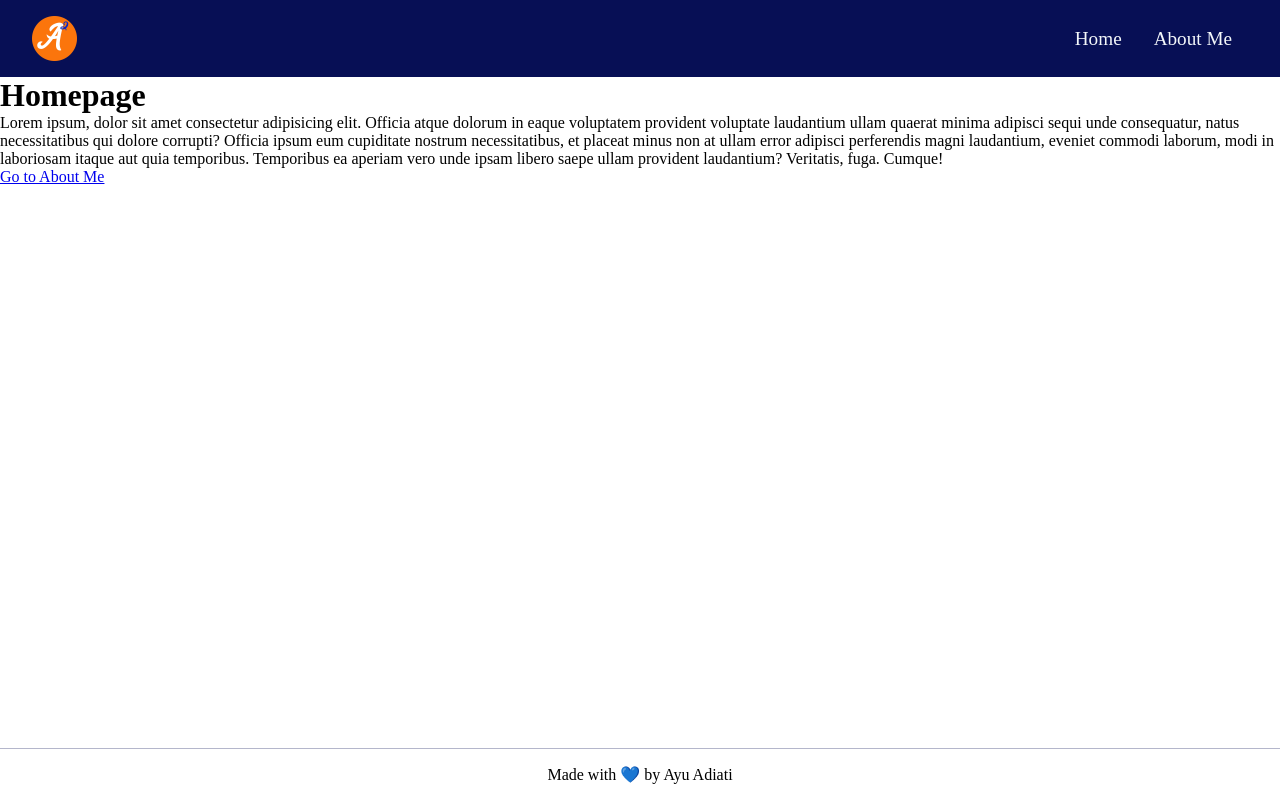
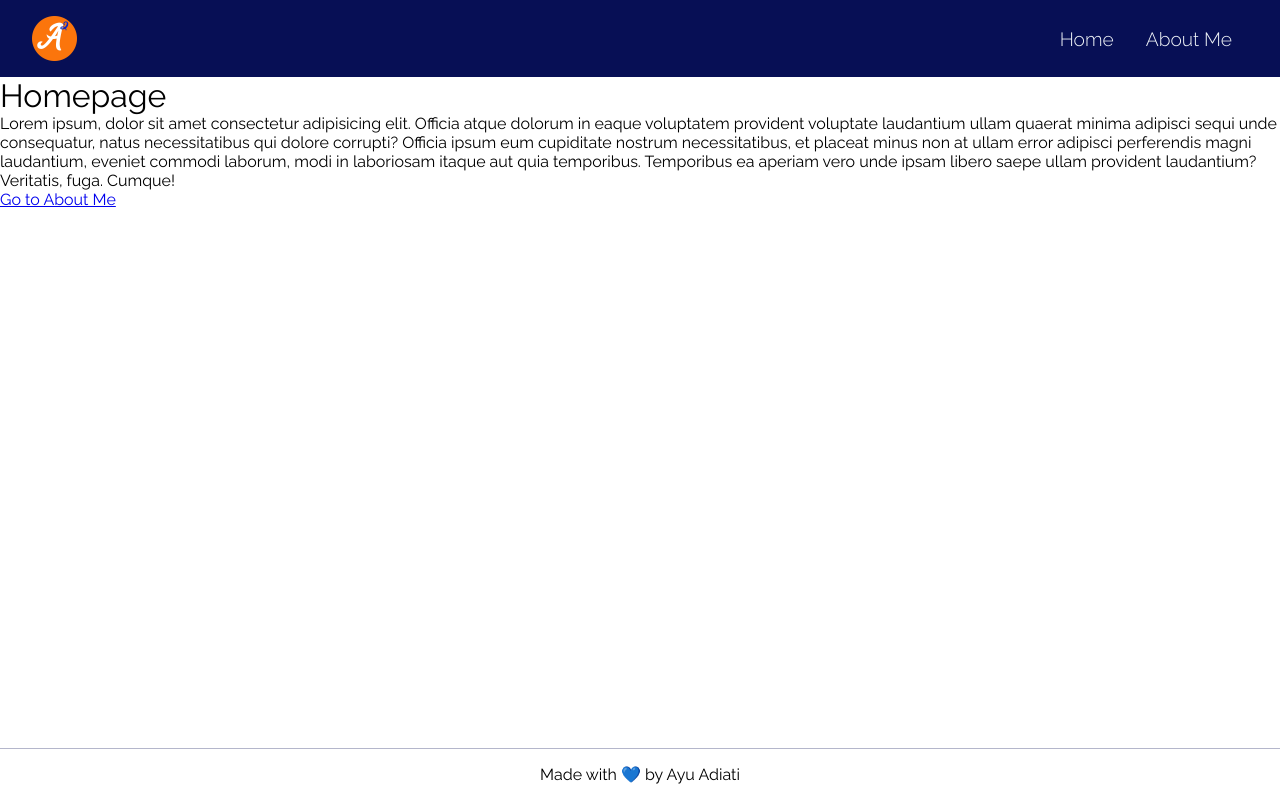
Before and after one commit to adiati98/ayu-portfolio, a Next.js app: page / in a window 1280 px wide. Built offline with nearby package versions, Linux system fonts and the light colour scheme.

Commit message:
Add google font

```diff
--- a/styles/Navbar.module.scss
+++ b/styles/Navbar.module.scss
@@ -26,7 +26,7 @@ $color-orange: #FB750B;
   .navLink {
     color: $color-white;
     font-size: 1.2rem;
-    font-weight: 500;
+    font-weight: 300;
     text-decoration: none;
 
     &:hover {
--- a/styles/globals.scss
+++ b/styles/globals.scss
@@ -1,5 +1,9 @@
+@import url('https://fonts.googleapis.com/css2?family=Raleway:wght@300;400;500;700;800&display=swap');
+
 * {
   margin: 0;
   padding: 0;
   box-sizing: border-box;
+  font-family: 'Raleway', sans-serif;
+  font-weight: 400;
 }
```
